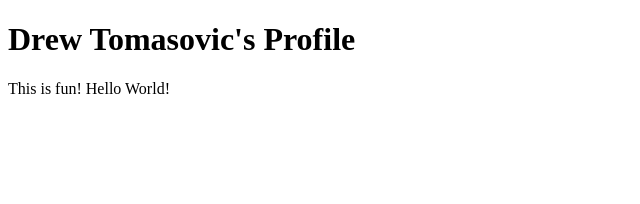
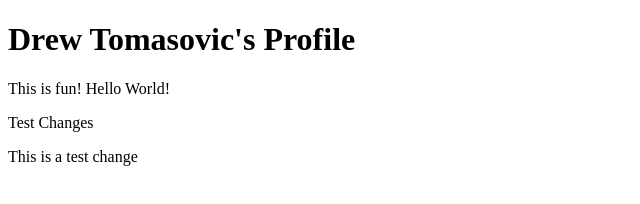
Before and after one commit to TOMASODF3086/Personal-Profile, a plain HTML site: page index.html in a window 1280 px wide. Shown: the whole page, without its empty margins (0-640 px from the left). Drawn offline with Linux system fonts and the light colour scheme.

Commit message:
update_1

```diff
--- a/index.html
+++ b/index.html
@@ -8,5 +8,7 @@
 <body>
     <h1>Drew Tomasovic's Profile</h1>
     <p>This is fun! Hello World!</p>
+    <p>Test Changes</p>
+    <p>This is a test change</p>
 </body>
 </html>
```
